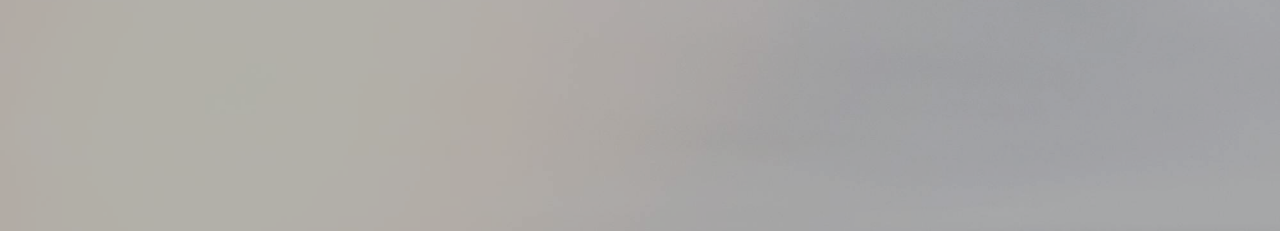
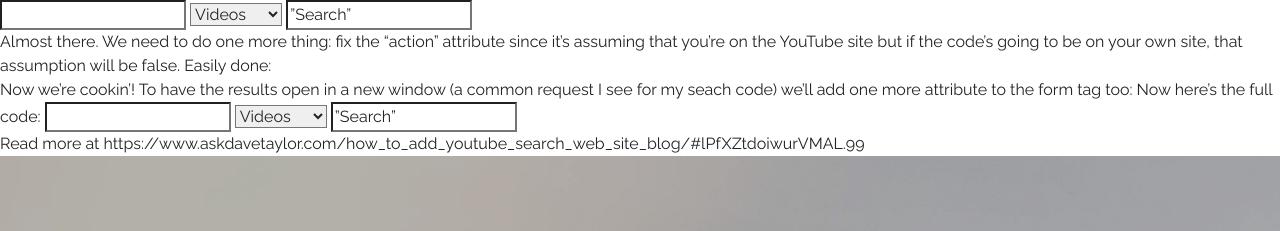
Before and after one commit to MrHacker1234/SAMPLE, a plain HTML site: page index.html in a window 1280 px wide. Shown: the top 231 px of the page. Drawn offline with Linux system fonts and the light colour scheme.

Commit message:
create github pages

```diff
--- a/index.html
+++ b/index.html
@@ -25,12 +25,32 @@
 <body>
 
 <!-- Google Analytics -->
-<!-- Google Custom Search Element →
-<div id=”cse” style=”width:100%;”>Loading</div>
-<script src=”http://www.google.com/jsapi” type=”text/javascript”></script>
-<script type=”text/javascript”>google.load(‘search’, ‘1’);
-          google.setOnLoadCallback(function(){var cse = new google.search.
-          CustomSearchControl();cse.draw(‘cse’);}, true);</script>
+<form action=”/results” method=”get”>
+<input name=”search_query” type=”text” maxlength=”128″ />
+<select name=”search_type”>
+<option value=””>Videos</option>
+<option value=”search_users”>Channels</option>
+</select>
+<input type=”submit” value=”Search” />
+</form>
+Almost there. We need to do one more thing: fix the “action” attribute since it’s assuming that you’re on the YouTube site but if the code’s going to be on your own site, that assumption will be false. Easily done:
+
+<form action=”http://www.youtube.com/results” method=”get”>
+Now we’re cookin’! To have the results open in a new window (a common request I see for my seach code) we’ll add one more attribute to the form tag too:
+
+<form action=”http://www.youtube.com/results” method=”get” target=”_blank”>
+Now here’s the full code:
+
+<form action=”http://www.youtube.com/results” method=”get” target=”_blank”>
+<input name=”search_query” type=”text” maxlength=”128″ />
+<select name=”search_type”>
+<option value=””>Videos</option>
+<option value=”search_users”>Channels</option>
+</select>
+<input type=”submit” value=”Search” />
+</form>
+
+Read more at https://www.askdavetaylor.com/how_to_add_youtube_search_web_site_blog/#lPfXZtdoiwurVMAL.99
 <!-- /Google Analytics -->
 
 
@@ -76,7 +96,7 @@
 </section>
 
 
-  <section class="engine"><a rel="external" href="https://mobirise.com">https://mobirise.com/</a></section><script src="assets/web/assets/jquery/jquery.min.js"></script>
+  <section class="engine"><a rel="external" href="https://mobirise.com">mobirise.com</a></section><script src="assets/web/assets/jquery/jquery.min.js"></script>
   <script src="assets/tether/tether.min.js"></script>
   <script src="assets/bootstrap/js/bootstrap.min.js"></script>
   <script src="assets/smooth-scroll/smooth-scroll.js"></script>
```
Also changed, not shown: 1 other file.
